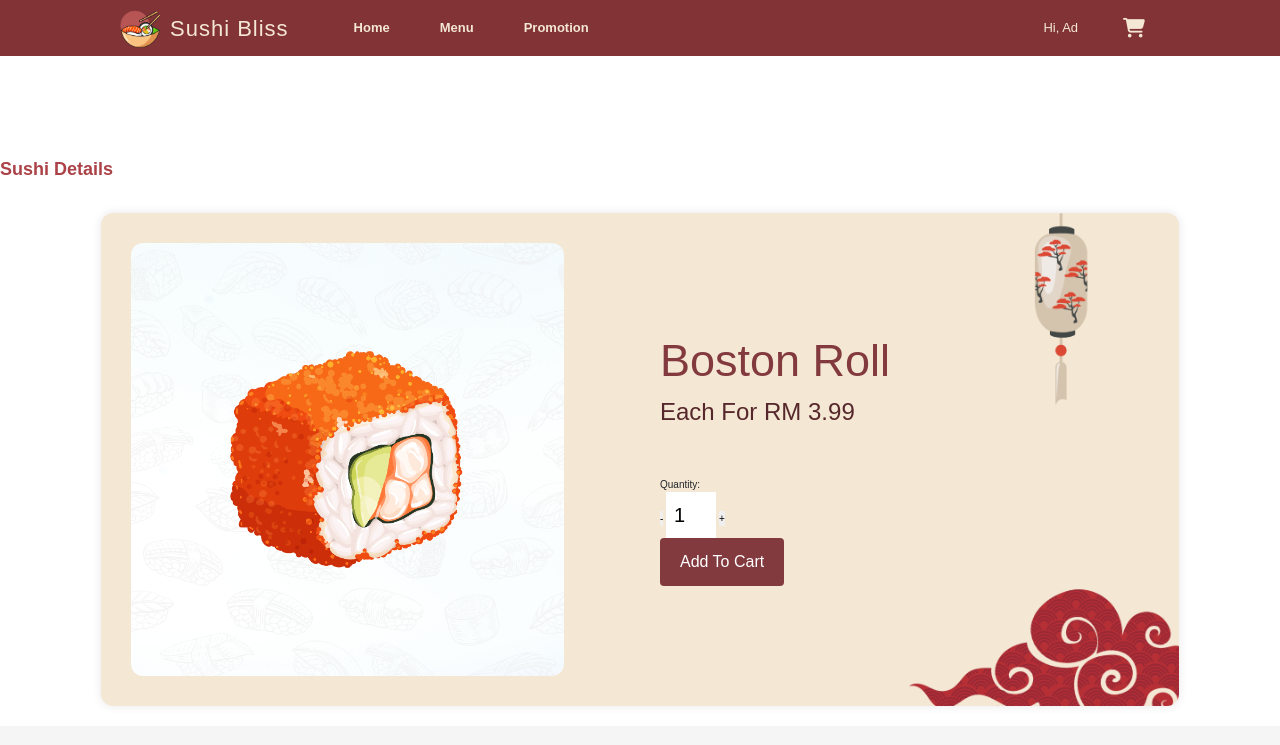
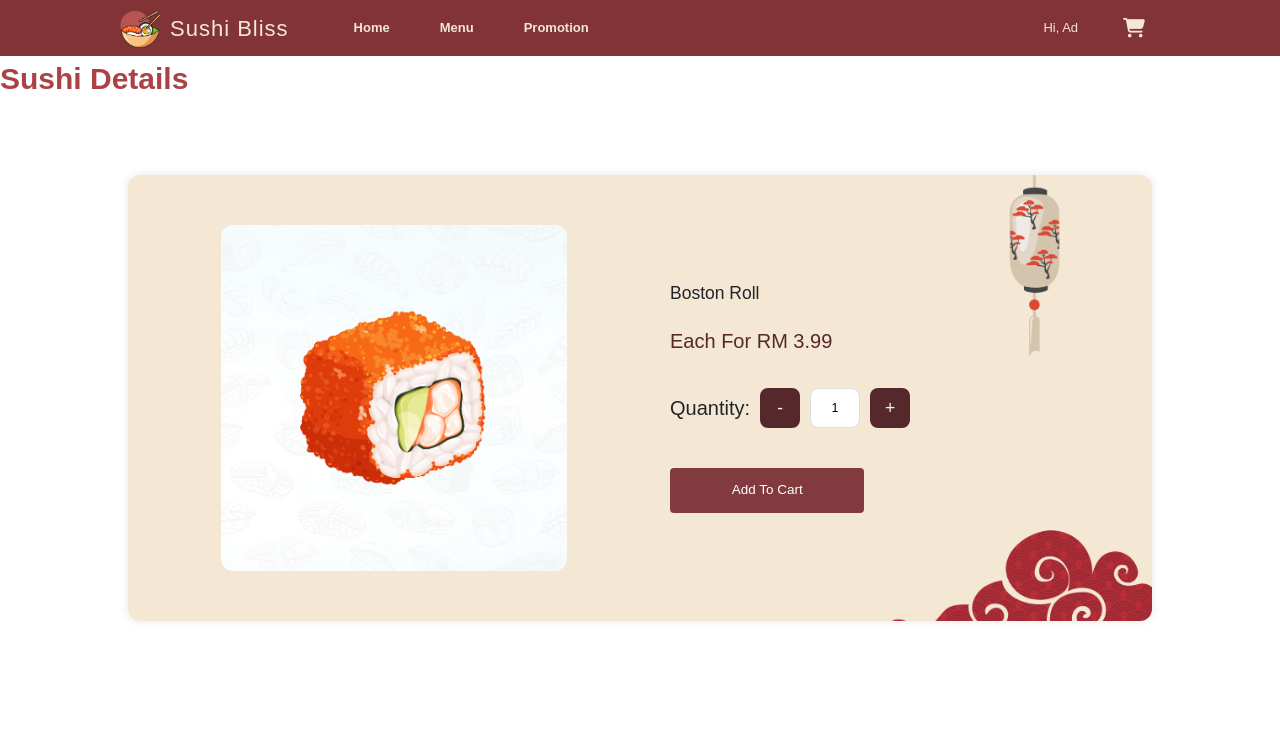
Before and after one commit to ni030/SushiOrderingWebsite, a PHP site: page /backend/mealDetail.php?meal=M001 in a window 1280 px wide. Shown: the top 745 px of the page. Run offline with PHP 8.4, Linux system fonts and the light colour scheme; a user stored in the database is signed in; data comes from the database, SQL or seed files in the repository.

Commit message:
meal css

```diff
--- a/frontend/CSS/mealDetail.css
+++ b/frontend/CSS/mealDetail.css
@@ -1,116 +1,222 @@
-:root{
-    --rice: #f4e7d4;
-    --red: #ab4247;
-    --grey:#f5f5f5;
-    --box-shadow:0 .5rem 1.5rem rgba(0,0,0,.1);
-}
-*{
-    font-family: Arial, Helvetica, sans-serif;
-    margin: 0; padding: 0;
-    box-sizing: border-box;
-    text-decoration: none;
-    outline: none; border: none;
-    text-transform: capitalize;
-    transition: all .2s linear;
+@font-face {
+    font-family: projectFont;
+    src: url(SoDoSans-Regular.woff2);
 }
 
-html{
-    font-size: 62.5%;
-    scroll-padding-top: 5.5rem;
-    scroll-behavior: smooth;
-    background-color: var(--grey);
+*,
+html {
+    font-family: projectFont;
+    box-sizing: border-box;
+    padding: 0;
 }
 
-.pagination{
-    padding-top: 10rem;
-    padding-left: 12rem;
-    font-size: 18px;
-    font-weight: bold;
-    color: #ab4247;
+body {
+    background-color: #f8f9fa;
 }
 
-
 .meal-container {
+    width: 90%;
+    max-width: 1200px;
+    margin: 5% auto;
     display: flex;
-    justify-content: center;
+    flex-wrap: wrap;
+    justify-content: flex-start;
     align-items: center;
-    padding: 20px;
+    gap: 20px;
 }
 
 .box {
-    background-size: cover; /* Ensures the background image covers the entire box */
+    background-size: cover;
     border-radius: 12px;
     box-shadow: 0 0 10px rgba(0, 0, 0, 0.1);
-    max-width: 87%;
+    width: 100%;
     display: flex;
-    justify-content: center;
-    align-items: center; /* Center vertically */
+    flex-direction: column;
+    align-items: flex-start;
     padding: 30px;
+    gap: 20px;
 }
 
-.meal-card {
-    flex: 1; /* Takes up 1 part of the flex container */
-    max-width: 50%; /* Maximum width for responsiveness */
-    overflow: hidden; /* Ensures image stays within boundaries */
+.meal-card,
+.meal-info {
+    width: 80%;
+    max-width: 500px;
+    margin: auto;
 }
 
 .meal-card img {
-    width: 85%; /* Ensures image fills its container */
+    width: 80%;
+    margin: auto;
+    height: auto;
     display: block;
     border-radius: 12px;
+    object-fit: cover;
 }
 
-/* Style for the right side (meal details) */
 .meal-info {
-    flex: 1;
-    max-width: 50%;
-    padding: 20px;
-    display: flex;
-    flex-direction: column;
+    text-align: left;
 }
 
-.meal-info h3 {
-    font-size: 45px;
+.meal-info p {
+    font-size: 1.5rem;
     margin-bottom: 10px;
     color: #823a3e;
 }
 
 .meal-info .price {
-    font-size: 24px;
-    padding-bottom: 20px;
+    font-size: 1.25rem;
+    padding: 20px 0px;
     color: #56282b;
 }
 
-
-.meal-info p {
-    font-size: 22px;
-    padding-bottom: 20px;
+.pagination {
+    font-size: 2rem;
+    font-weight: bold;
+    color: #ab4247;
+    margin-bottom: 20px;
 }
 
 .meal-info form {
-    margin-top: 20px;
-}
-
-.meal-info form p {
-    margin-bottom: 10px;
+    display: flex;
+    flex-direction: column;
+    align-items: flex-start;
+    width: 100%;
 }
 
 .meal-info form input[type="text"] {
     width: 50px;
     padding: 8px;
-    font-size: 20px;
+    font-size: 1.25rem;
 }
 
 .meal-info form input[type="submit"] {
     padding: 12px 20px;
-    font-size: 16px;
+    font-size: 1.35rem;
+    width: 45%;
     background-color: #823a3e;
     color: white;
     border: none;
     cursor: pointer;
     border-radius: 4px;
+    transition: background-color 0.3s ease;
 }
 
 .meal-info form input[type="submit"]:hover {
     background-color: #c18c8f;
 }
+
+.mealType p {
+    font-size: 1rem;
+}
+
+.quantity {
+    display: flex;
+    align-items: center;
+    margin-top: 10px;
+    margin-bottom: 40px;
+    gap: 10px;
+}
+
+.quantity span {
+    font-size: 1.5rem;
+}
+
+.counter {
+    display: flex;
+    gap: 10px;
+    flex-direction: row;
+}
+
+.counter button {
+    background-color: #56282b;
+    color: #f5f5f5;
+    display: block;
+    width: 40px;
+    height: 40px;
+    border: none;
+    border-radius: 8px;
+    font-size: 1.25rem;
+    cursor: pointer;
+}
+
+.counter input {
+    text-align: center;
+    height: 40px;
+    width: 60px;
+    font-size: 1.25rem;
+    border-radius: 8px;
+    border: 1px solid #ddd;
+}
+
+@media (min-width: 768px) {
+    .meal-container {
+        flex-direction: row;
+        align-items: flex-start;
+    }
+
+    .box {
+        flex-direction: row;
+        gap: 40px;
+        padding: 40px;
+    }
+
+    .meal-card,
+    .meal-info {
+        max-width: 50%;
+    }
+
+    .meal-info p {
+        font-size: 2rem;
+    }
+
+    .meal-info .price {
+        font-size: 1.5rem;
+    }
+
+    .pagination {
+        font-size: 2.5rem;
+    }
+
+    .quantity span {
+        font-size: 1.75rem;
+    }
+
+    .counter button,
+    .counter input {
+        font-size: 1.5rem;
+    }
+}
+
+@media (min-width: 460px) {
+    .meal-container {
+        width: 80%;
+    }
+
+    .box {
+        padding: 50px;
+        gap: 60px;
+    }
+
+    .meal-info p {
+        font-size: 2.5rem;
+    }
+
+    .meal-info .price {
+        font-size: 2rem;
+    }
+
+    .pagination {
+        font-size: 3rem;
+    }
+
+    .quantity span {
+        font-size: 2rem;
+    }
+
+    .counter button,
+    .counter input {
+        font-size: 1.75rem;
+    }
+
+
+}
```
